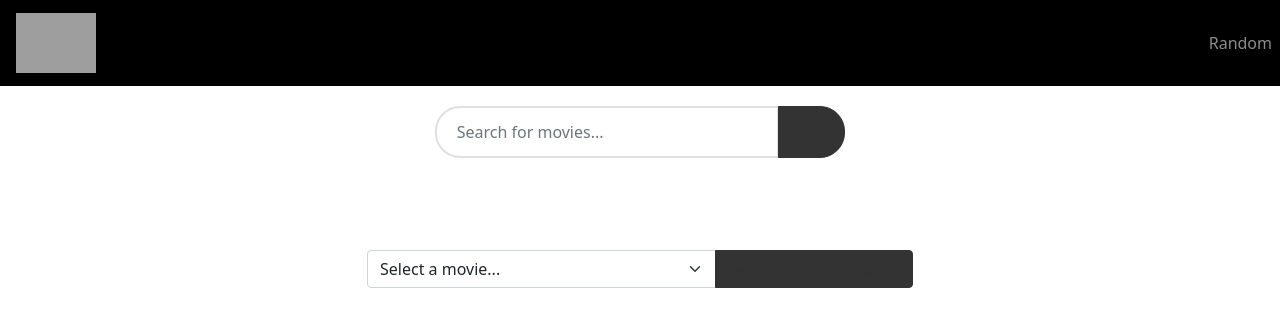
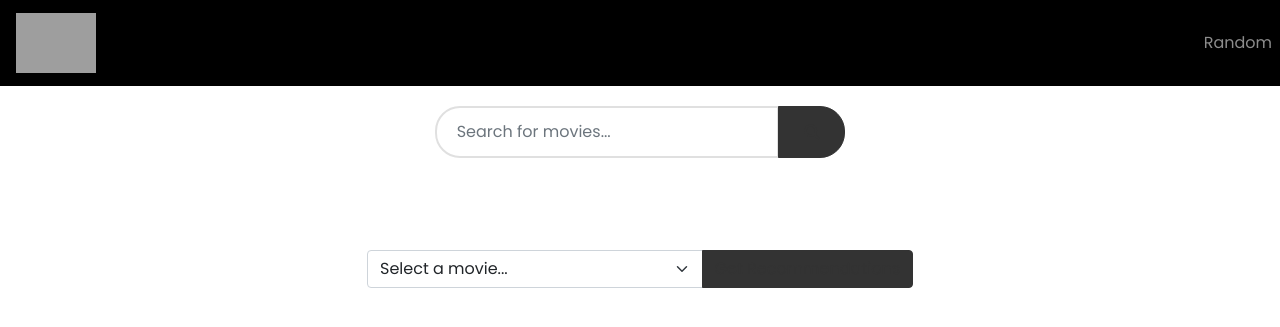
Before and after one commit to mmmudmi/movieRecommender, a Flask app: page / in a window 1280 px wide. Shown: the top 327 px of the page. Run offline with Flask 3, Linux system fonts and the light colour scheme; parts of the project's set-up code (start-up, migrations or seed data) failed here and were passed over; grey boxes are pictures that could not be loaded.

Commit message:
add font

```diff
--- a/templates/home.html
+++ b/templates/home.html
@@ -5,6 +5,12 @@
     <meta name="viewport" content="width=device-width, initial-scale=1.0">
     <title>MovieNight</title>
     <link href="https://cdn.jsdelivr.net/npm/bootstrap@5.1.3/dist/css/bootstrap.min.css" rel="stylesheet">
+    <link href="https://fonts.googleapis.com/css2?family=Poppins:wght@300;400;500;600;700&display=swap" rel="stylesheet">
+    <style>
+        body {
+            font-family: 'Poppins', sans-serif;
+        }
+    </style>
 </head>
 <body>
     {% include 'components/navbar.html' %}
--- a/templates/recommendations.html
+++ b/templates/recommendations.html
@@ -5,7 +5,11 @@
     <meta name="viewport" content="width=device-width, initial-scale=1.0">
     <title>MovieNight</title>
     <link href="https://cdn.jsdelivr.net/npm/bootstrap@5.1.3/dist/css/bootstrap.min.css" rel="stylesheet">
+    <link href="https://fonts.googleapis.com/css2?family=Poppins:wght@300;400;500;600;700&display=swap" rel="stylesheet">
     <style>
+        body {
+            font-family: 'Poppins', sans-serif;
+        }
         .movie-card {
             margin-bottom: 20px;
         }
--- a/templates/search.html
+++ b/templates/search.html
@@ -6,6 +6,12 @@
     <title>Search Results - MovieNight</title>
     <link href="https://cdn.jsdelivr.net/npm/bootstrap@5.1.3/dist/css/bootstrap.min.css" rel="stylesheet">
     <link rel="stylesheet" href="https://cdnjs.cloudflare.com/ajax/libs/font-awesome/6.0.0/css/all.min.css">
+    <link href="https://fonts.googleapis.com/css2?family=Poppins:wght@300;400;500;600;700&display=swap" rel="stylesheet">
+    <style>
+        body {
+            font-family: 'Poppins', sans-serif;
+        }
+    </style>
 </head>
 <body>
     {% include 'components/navbar.html' %}
```
